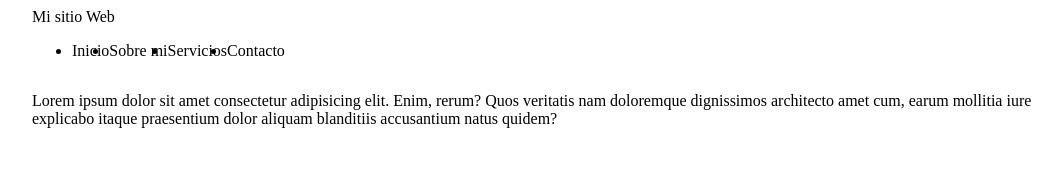
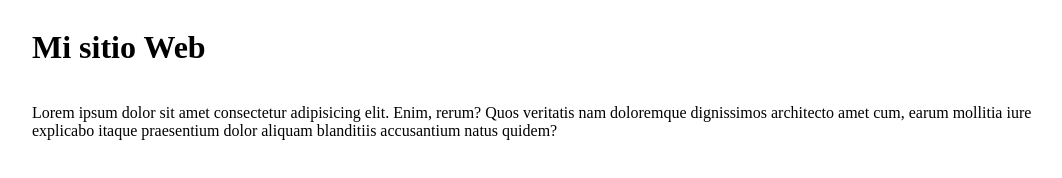
Before and after one commit to jhonnybp/Prueba-web, a plain HTML site: page index.html in a window 1280 px wide. Shown: the whole page, without its empty margins (108-1170 px from the left). Drawn offline with Linux system fonts and the light colour scheme.

Commit message:
Agregando parrafos

```diff
--- a/index.html
+++ b/index.html
@@ -11,19 +11,14 @@
 
     <div class="container">
         <header>
-            <h1class="logo">Mi sitio Web</h1>
-            <ul>
-                <li>Inicio</li>
-                <li>Sobre mi</li>
-                <li>Servicios</li>
-                <li>Contacto</li>
-            </ul>
+            <h1 class="logo">Mi sitio Web</h1>
+            <ul></ul>
         </header>
+
         <main>
-            <p>
-                Lorem ipsum dolor sit amet consectetur adipisicing elit. Enim, rerum? Quos veritatis nam doloremque dignissimos architecto amet cum, earum mollitia iure explicabo itaque praesentium dolor aliquam blanditiis accusantium natus quidem?
-            </p>
+            <p>Lorem ipsum dolor sit amet consectetur adipisicing elit. Enim, rerum? Quos veritatis nam doloremque dignissimos architecto amet cum, earum mollitia iure explicabo itaque praesentium dolor aliquam blanditiis accusantium natus quidem?</p>
         </main>
+
     </div>
 
 </body>
```
